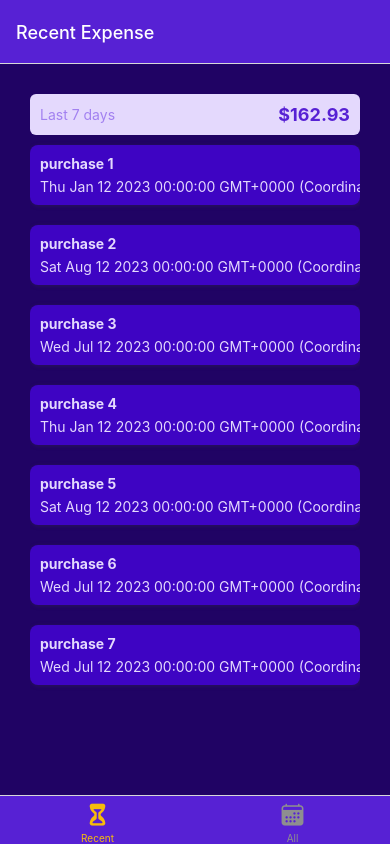
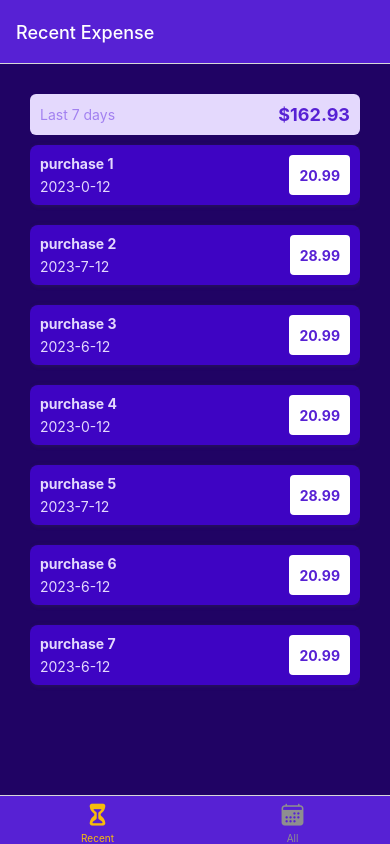
Before and after one commit to gamerfoxx/React-Native-Expense-Tracker, a React Native app: screen /RecentExpense in a window 390 px wide. Built offline with nearby package versions, Linux system fonts and the light colour scheme.

Commit message:
Add date utility

```diff
--- a/components/ExpensesOutput/ExpenseItem.js
+++ b/components/ExpensesOutput/ExpenseItem.js
@@ -1,5 +1,6 @@
 import { StyleSheet, View, Pressable, Text } from 'react-native';
 import { GlobalStyles } from '../../constants/styles';
+import { getFormatedDate } from '../../util/date';
 
 function ExpenseItem({ description, amount, date }) {
 	return (
@@ -9,7 +10,7 @@
 					<Text style={[styles.textBase, styles.description]}>
 						{description}
 					</Text>
-					<Text style={styles.textBase}>{date.toString()}</Text>
+					<Text style={styles.textBase}>{getFormatedDate(date)}</Text>
 				</View>
 				<View style={styles.amountContainer}>
 					<Text style={styles.amount}>{amount}</Text>
--- /dev/null
+++ b/util/date.js
@@ -0,0 +1,3 @@
+export function getFormatedDate(date) {
+	return `${date.getFullYear()}-${date.getMonth()}-${date.getDate()}`;
+}
```
